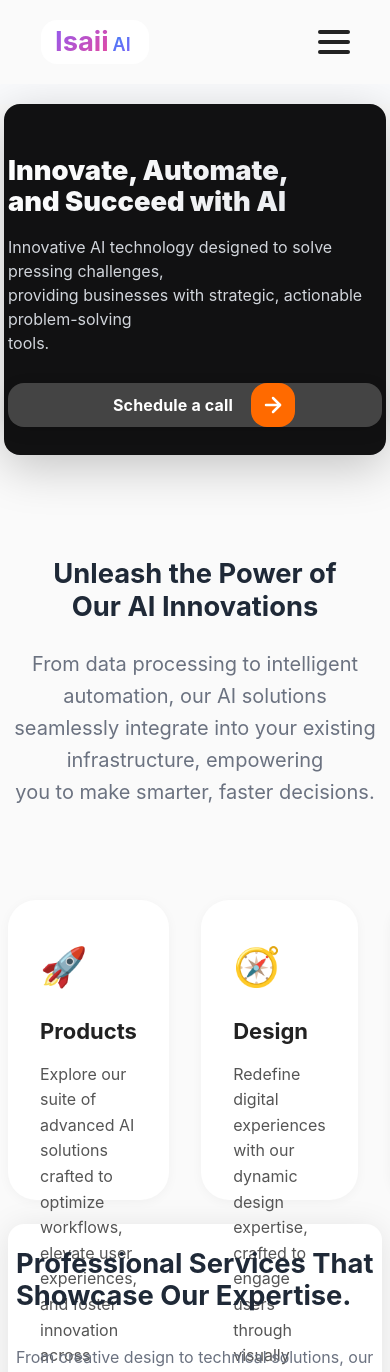
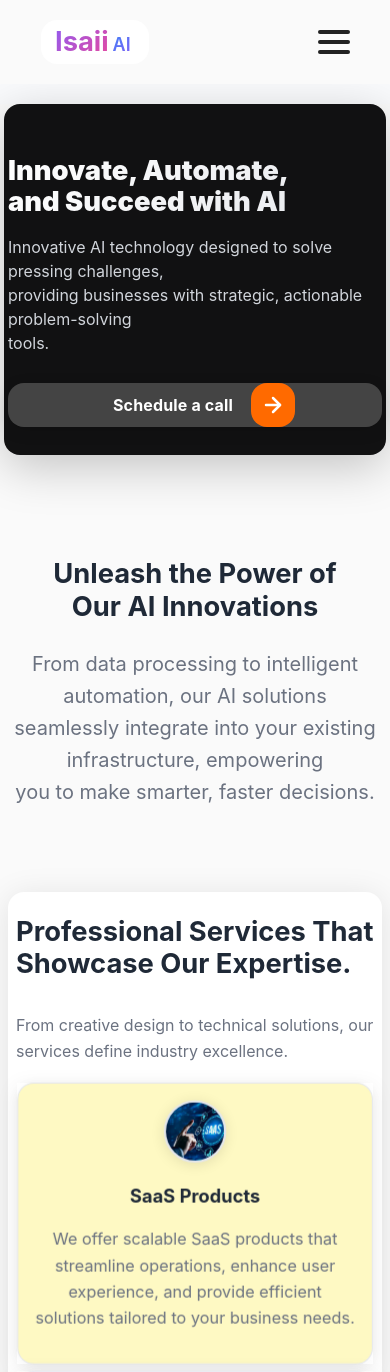
Before and after one commit to DhanavarshiniPR/isaii-Ai, a Next.js app: page / in a window 390 px wide. Shown: the top 1372 px of the page. Built offline with nearby package versions, Linux system fonts and the light colour scheme.

Commit message:
mobile responsive changes

```diff
--- a/app/components/Hero.js
+++ b/app/components/Hero.js
@@ -248,78 +248,7 @@ export default function Hero({ isProductsPage = false }) {
           )}
         </p>
       </section>
-      {/* Feature cards below hero text */}
-      <section style={{
-        background: 'none',
-        padding: '32px 0 0 0',
-        maxWidth: '1200px',
-        margin: '0 auto',
-        display: 'flex',
-        justifyContent: 'center',
-      }}>
-        <div style={{
-          display: 'grid',
-          gridTemplateColumns: 'repeat(3, 1fr)',
-          gap: '32px',
-          width: '100%',
-          maxWidth: '1200px',
-        }}>
-          {/* Card 1 */}
-          <div style={{
-            background: '#fff',
-            borderRadius: '28px',
-            boxShadow: '0 2px 12px rgba(0,0,0,0.04)',
-            padding: '36px 32px',
-            display: 'flex',
-            flexDirection: 'column',
-            alignItems: 'flex-start',
-            maxHeight: '300px',
-            maxWidth: '600px',
-          }}>
-            <span style={{ fontSize: '38px', color: '#aaa', marginBottom: '18px' }}>🚀</span>
-            <div style={{ fontWeight: 700, fontSize: '22px', marginBottom: '12px', color: '#222' }}>Products</div>
-            <div style={{ color: '#555', fontSize: '16px', lineHeight: '1.6' }}>
-              Explore our suite of advanced AI solutions crafted to optimize workflows, elevate user experiences, and foster innovation across diverse industries and platforms.
-            </div>
-          </div>
-          {/* Card 2 */}
-          <div style={{
-            background: '#fff',
-            borderRadius: '28px',
-            boxShadow: '0 2px 12px rgba(0,0,0,0.04)',
-            padding: '36px 32px',
-            display: 'flex',
-            flexDirection: 'column',
-            alignItems: 'flex-start',
-            maxHeight: '300px',
-            maxWidth: '500px',
-          }}>
-            <span style={{ fontSize: '38px', color: '#aaa', marginBottom: '18px' }}>🧭</span>
-            <div style={{ fontWeight: 700, fontSize: '22px', marginBottom: '12px', color: '#222' }}>Design</div>
-            <div style={{ color: '#555', fontSize: '16px', lineHeight: '1.6' }}>
-              Redefine digital experiences with our dynamic design expertise, crafted to engage users through visually compelling and purpose-driven creations.
-            </div>
-          </div>
-          {/* Card 3 */}
-          <div style={{
-            background: '#fff',
-            borderRadius: '28px',
-            boxShadow: '0 2px 12px rgba(0,0,0,0.04)',
-            padding: '36px 32px',
-            display: 'flex',
-            flexDirection: 'column',
-            alignItems: 'flex-start',
-            maxHeight: '300px',
-            maxWidth: '500px',
-          }}>
-            <span style={{ fontSize: '38px', color: '#aaa', marginBottom: '18px' }}>🖼️</span>
-            <div style={{ fontWeight: 700, fontSize: '22px', marginBottom: '12px', color: '#222' }}>Customised Products</div>
-            <div style={{ color: '#555', fontSize: '16px', lineHeight: '1.6' }}>
-              Experience our tailored AI services designed to automate processes, improve decision-making, and deliver transformative results for businesses across various domains.
-            </div>
-          </div>
-        </div>
-      </section>
+
     </>
   )
 }
```
